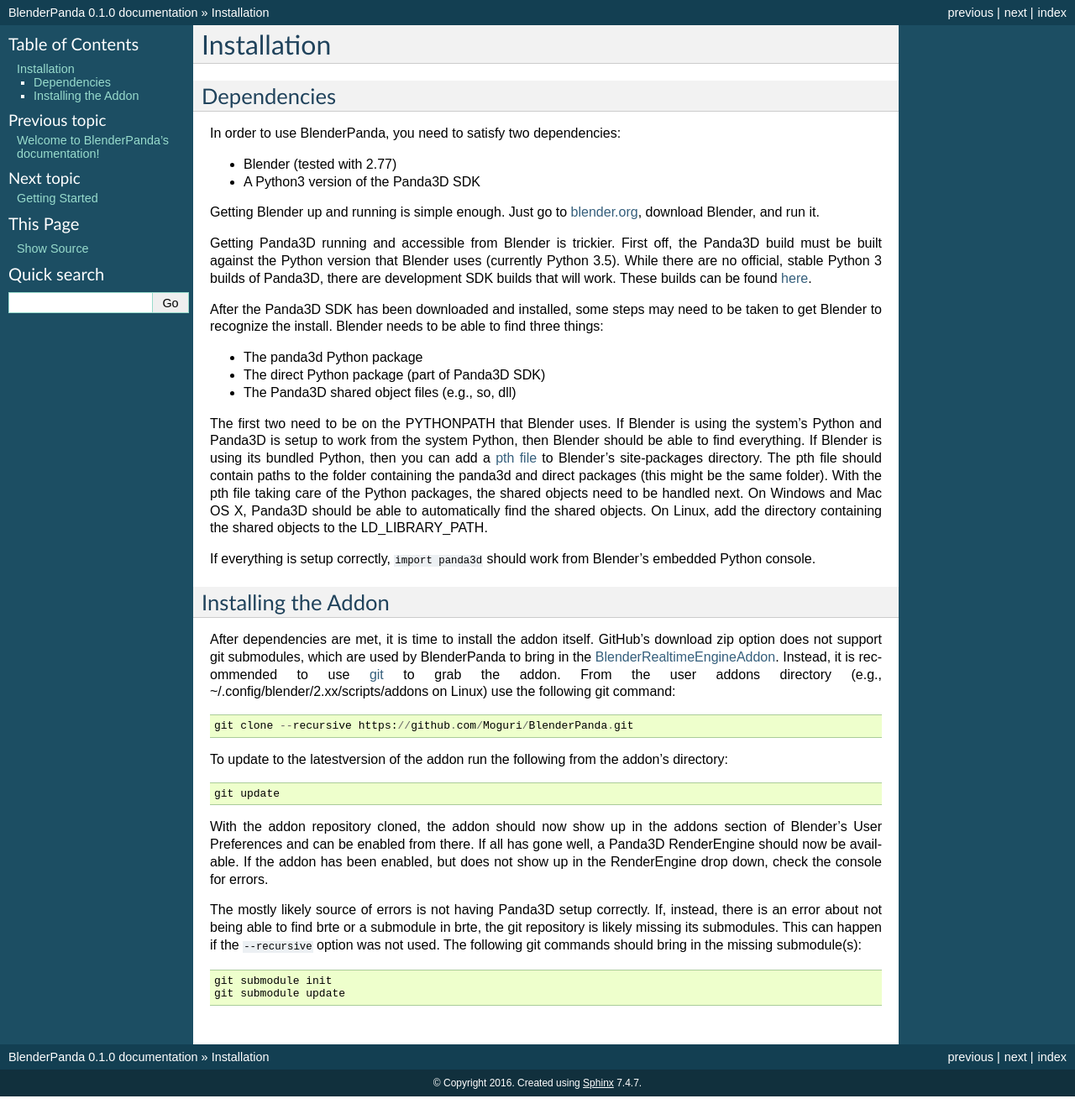
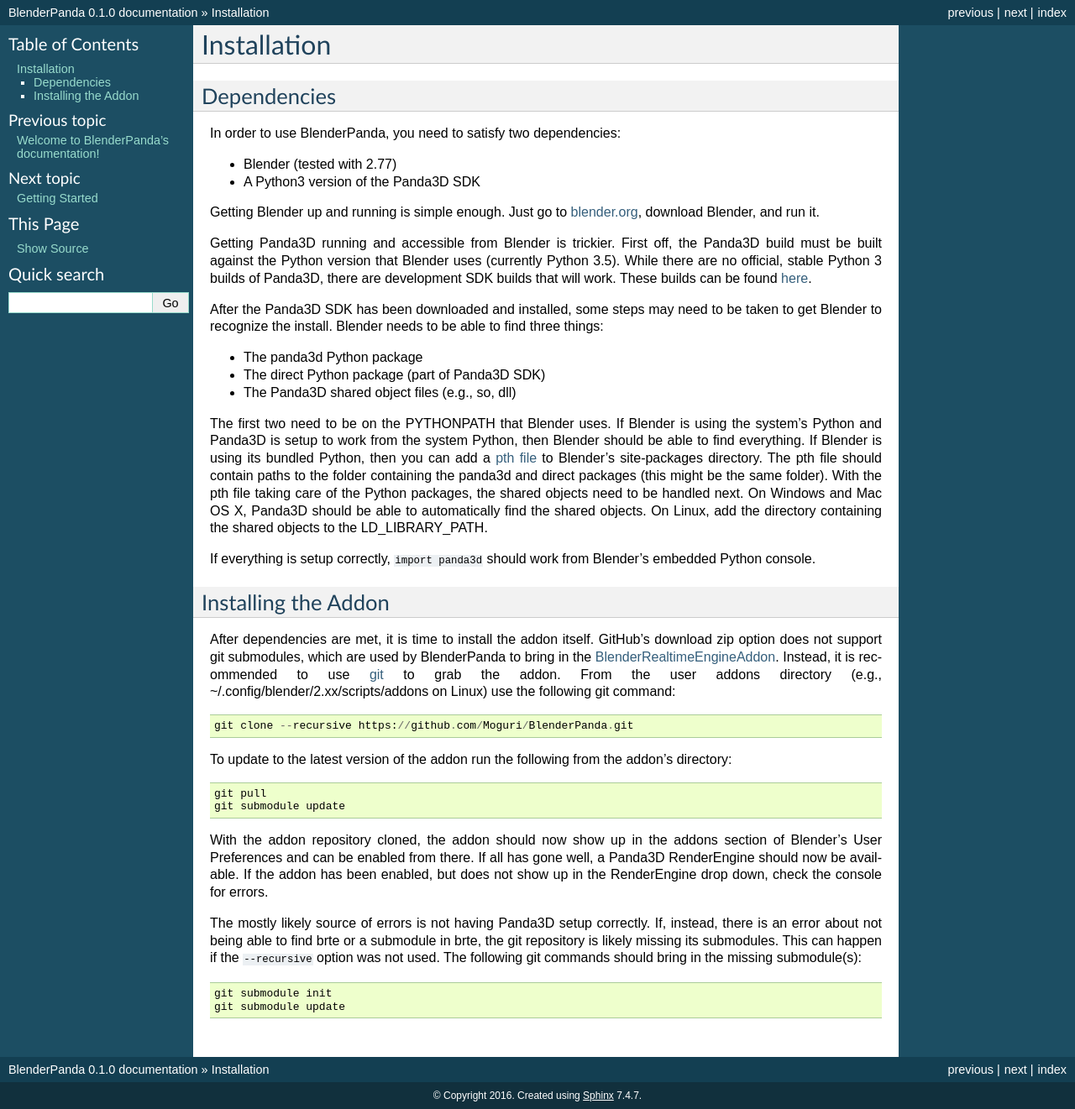
Before and after one commit to Moguri/BlenderPanda, a Sphinx documentation site: the page built from docs/install.rst, in a window 1280 px wide. Shown: the whole page at 84% size. Built offline with Sphinx 7.4.7, drawn with Linux system fonts in a browser that asks for light colours.

Commit message:
Docs: Fix git commands to update the addon

```diff
--- a/docs/install.rst
+++ b/docs/install.rst
@@ -44,9 +44,10 @@
 
     git clone --recursive https://github.com/Moguri/BlenderPanda.git
 
-To update to the latestversion of the addon run the following from the addon's directory::
+To update to the latest version of the addon run the following from the addon's directory::
 
-    git update
+    git pull
+    git submodule update
 
 With the addon repository cloned, the addon should now show up in the addons section of Blender's User Preferences and can be enabled from there.
 If all has gone well, a Panda3D RenderEngine should now be available.
```
